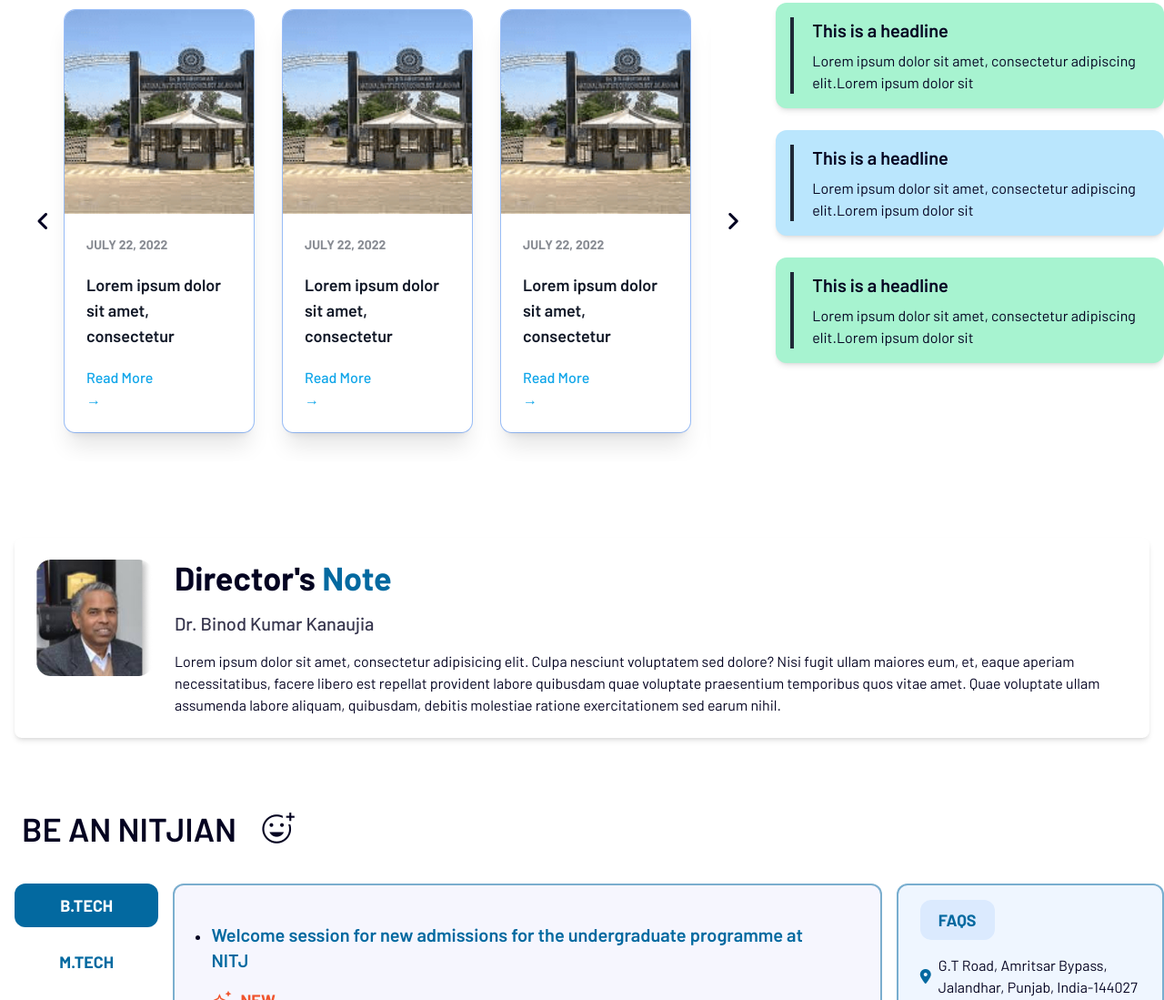
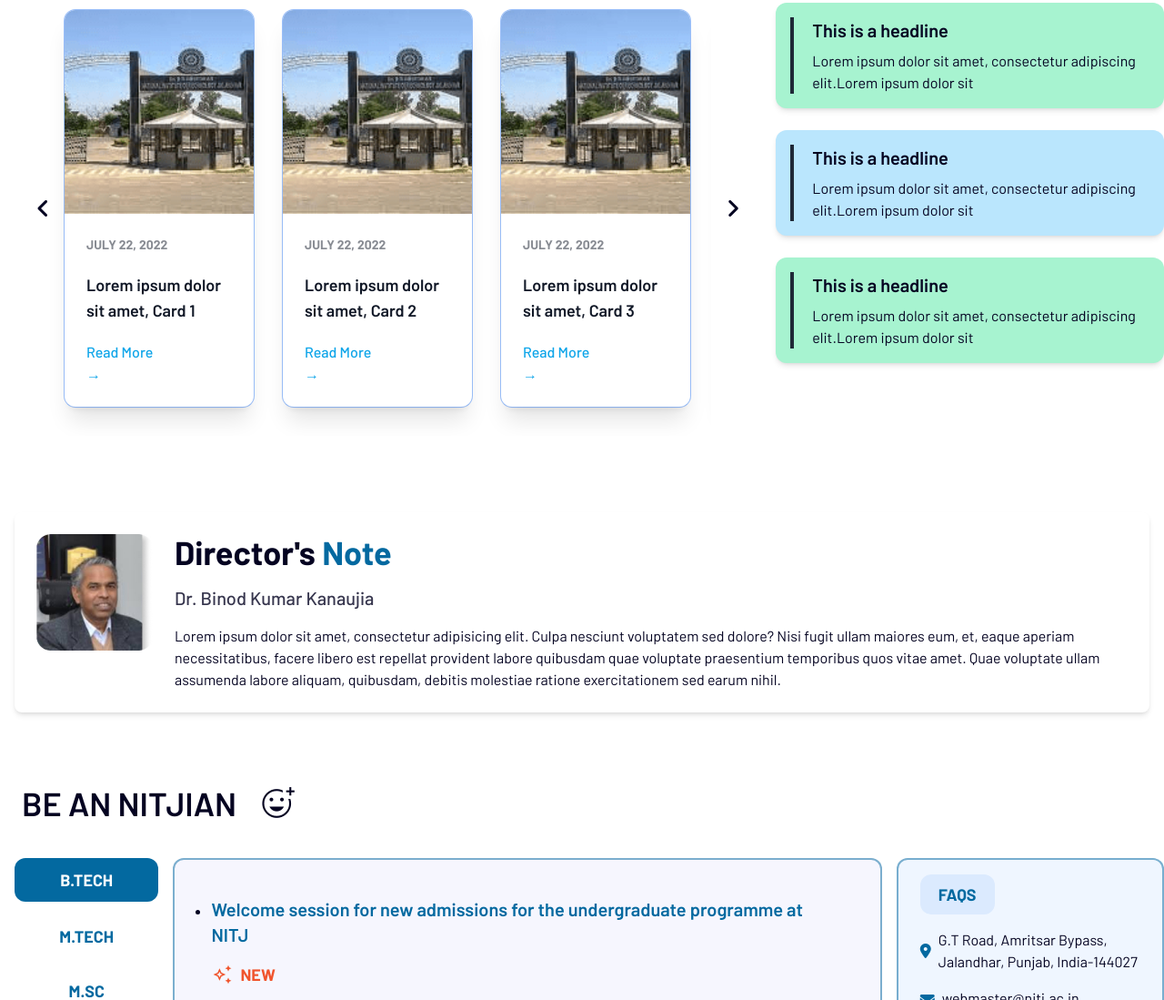
Before and after one commit to ravinder-chadha/institute-website, a website: page Homepg/index.html in a window 1280 px wide. Shown: the part 989-2088 px from the top of the page at 91% size. Drawn offline with nearby package versions, Linux system fonts and the light colour scheme.

Commit message:
added titles to card

```diff
--- a/Homepg/index.html
+++ b/Homepg/index.html
@@ -1295,7 +1295,7 @@
                     July 22, 2022
                   </p>
                   <p class="text-lg font-semibold text-gray-900">
-                    Lorem ipsum dolor sit amet, consectetur
+                    Lorem ipsum dolor sit amet, Card 1
                   </p>
                   <div class="mt-auto flex w-1/2 items-center justify-start space-x-3">
                     <a class="text- cursor-pointer font-medium text-sky-500 hover:text-sky-600">Read More
@@ -1313,7 +1313,7 @@
                     July 22, 2022
                   </p>
                   <p class="text-lg font-semibold text-gray-900">
-                    Lorem ipsum dolor sit amet, consectetur
+                    Lorem ipsum dolor sit amet, Card 2
                   </p>
                   <div class="mt-auto flex w-1/2 items-center justify-start space-x-3">
                     <a class="text- cursor-pointer font-medium text-sky-500 hover:text-sky-600">Read More
@@ -1331,7 +1331,7 @@
                     July 22, 2022
                   </p>
                   <p class="text-lg font-semibold text-gray-900">
-                    Lorem ipsum dolor sit amet, consectetur
+                    Lorem ipsum dolor sit amet, Card 3
                   </p>
                   <div class="mt-auto flex w-1/2 items-center justify-start space-x-3">
                     <a class="text- cursor-pointer font-medium text-sky-500 hover:text-sky-600">Read More
@@ -1349,7 +1349,7 @@
                     July 22, 2022
                   </p>
                   <p class="text-lg font-semibold text-gray-900">
-                    Lorem ipsum dolor sit amet, consectetur
+                    Lorem ipsum dolor sit amet, Card 4
                   </p>
                   <div class="mt-auto flex w-1/2 items-center justify-start space-x-3">
                     <a class="text- cursor-pointer font-medium text-sky-500 hover:text-sky-600">Read More
@@ -1367,7 +1367,7 @@
                     July 22, 2022
                   </p>
                   <p class="text-lg font-semibold text-gray-900">
-                    Lorem ipsum dolor sit amet, consectetur
+                    Lorem ipsum dolor sit amet, Card 5
                   </p>
                   <div class="mt-auto flex w-1/2 items-center justify-start space-x-3">
                     <a class="text- cursor-pointer font-medium text-sky-500 hover:text-sky-600">Read More
@@ -1385,7 +1385,7 @@
                     July 22, 2022
                   </p>
                   <p class="text-lg font-semibold text-gray-900">
-                    Lorem ipsum dolor sit amet, consectetur
+                    Lorem ipsum dolor sit amet, Card 6
                   </p>
                   <div class="mt-auto flex w-1/2 items-center justify-start space-x-3">
                     <a class="text- cursor-pointer font-medium text-sky-500 hover:text-sky-600">Read More
```
